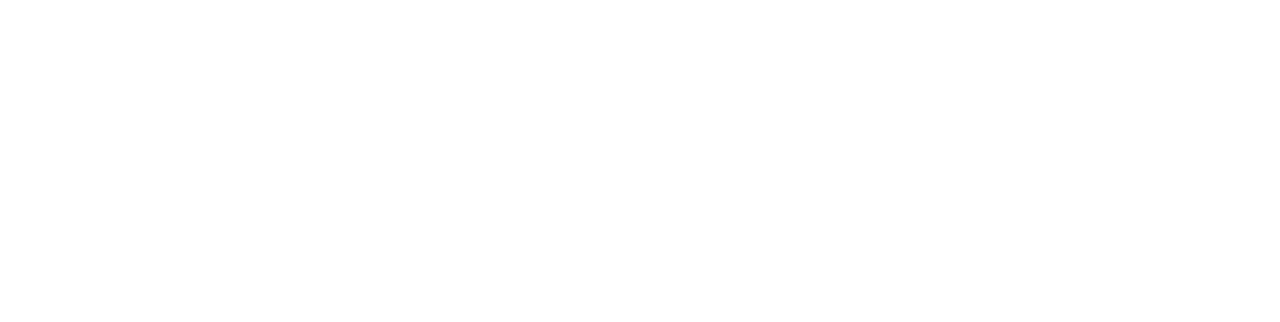
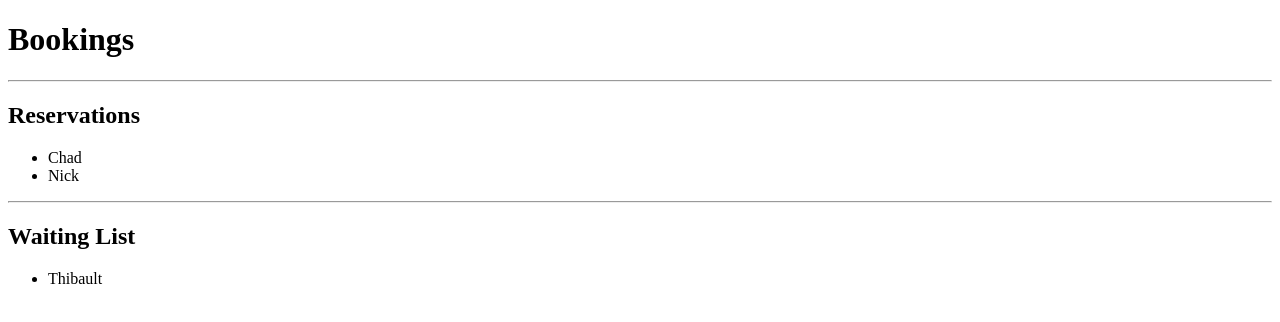
Before and after one commit to AviSantoso/restaurant-app, a website: page public/bookings.html in a window 1280 px wide. Drawn offline with nearby package versions, Linux system fonts and the light colour scheme.

Commit message:
created bookings page

```diff
--- a/public/bookings.html
+++ b/public/bookings.html
@@ -11,10 +11,51 @@
     </head>
 
     <body>
+        <h1>Bookings</h1>
+        <hr />
+        <h2>Reservations</h2>
+        <ul id="reservations"></ul>
+        <hr />
+        <h2>Waiting List</h2>
+        <ul id="waiting-list"></ul>
+
         <script src="//ajax.googleapis.com/ajax/libs/jquery/1.7.2/jquery.min.js" type="text/javascript"></script>
         <script type="text/javascript">
             function autorun() {
+                console.clear();
 
+                const reservations = [
+                    {
+                        name: "Chad"
+                    },
+                    {
+                        name: "Nick"
+                    }
+                ]
+                const waitingList = [
+                    {
+                        name: "Thibault"
+                    }
+                ]
+
+                const reservationsEl = $("#reservations");
+                const waitingListEl = $("#waiting-list");
+
+                function displayBookings() {
+                    for (const booking of reservations) {
+                        reservationsEl.append($("<li>").text(booking.name));
+                    }
+                    for (const booking of waitingList) {
+                        waitingListEl.append($("<li>").text(booking.name));
+                    }
+                }
+
+                function clearBookings() {
+                    reservationsEl.html("");
+                    waitingListEl.html("");
+                }
+
+                displayBookings();
             }
             if (document.addEventListener) document.addEventListener("DOMContentLoaded", autorun, false);
             else if (document.attachEvent) document.attachEvent("onreadystatechange", autorun);
--- a/server.js
+++ b/server.js
@@ -3,7 +3,8 @@ const path = require("path");
 
 const server = express();
 const publicDir = path.join(__dirname, "public");
+const PORT = process.env.PORT || 3000;
 
 server.use(express.static(publicDir));
 
-server.listen(process.env.PORT || 3000, () => console.log("Server online!"));
+server.listen(PORT, () => console.log("Server online at http://localhost:" + PORT));
```
Also changed, not shown: public/index.html (+1 -1 lines).
